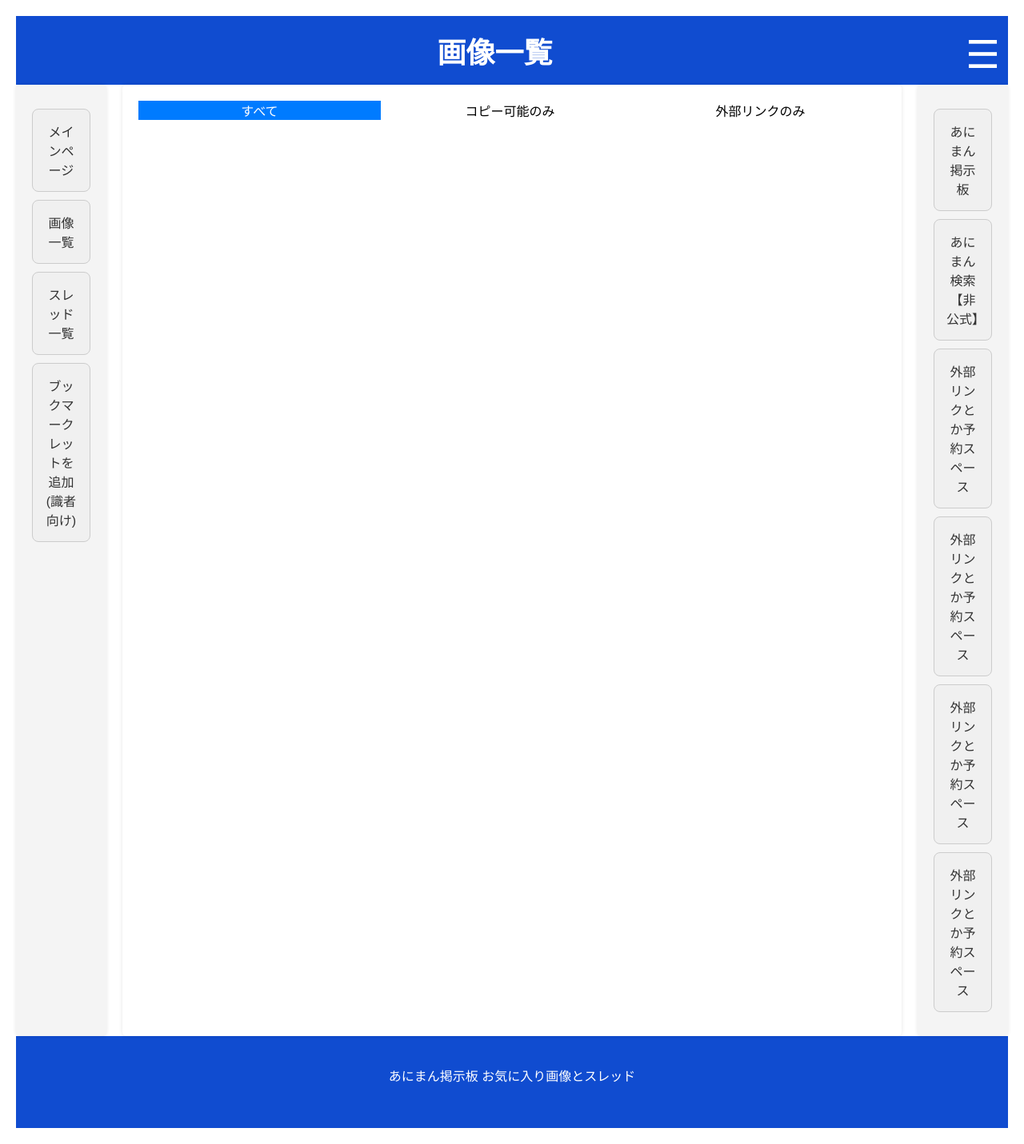
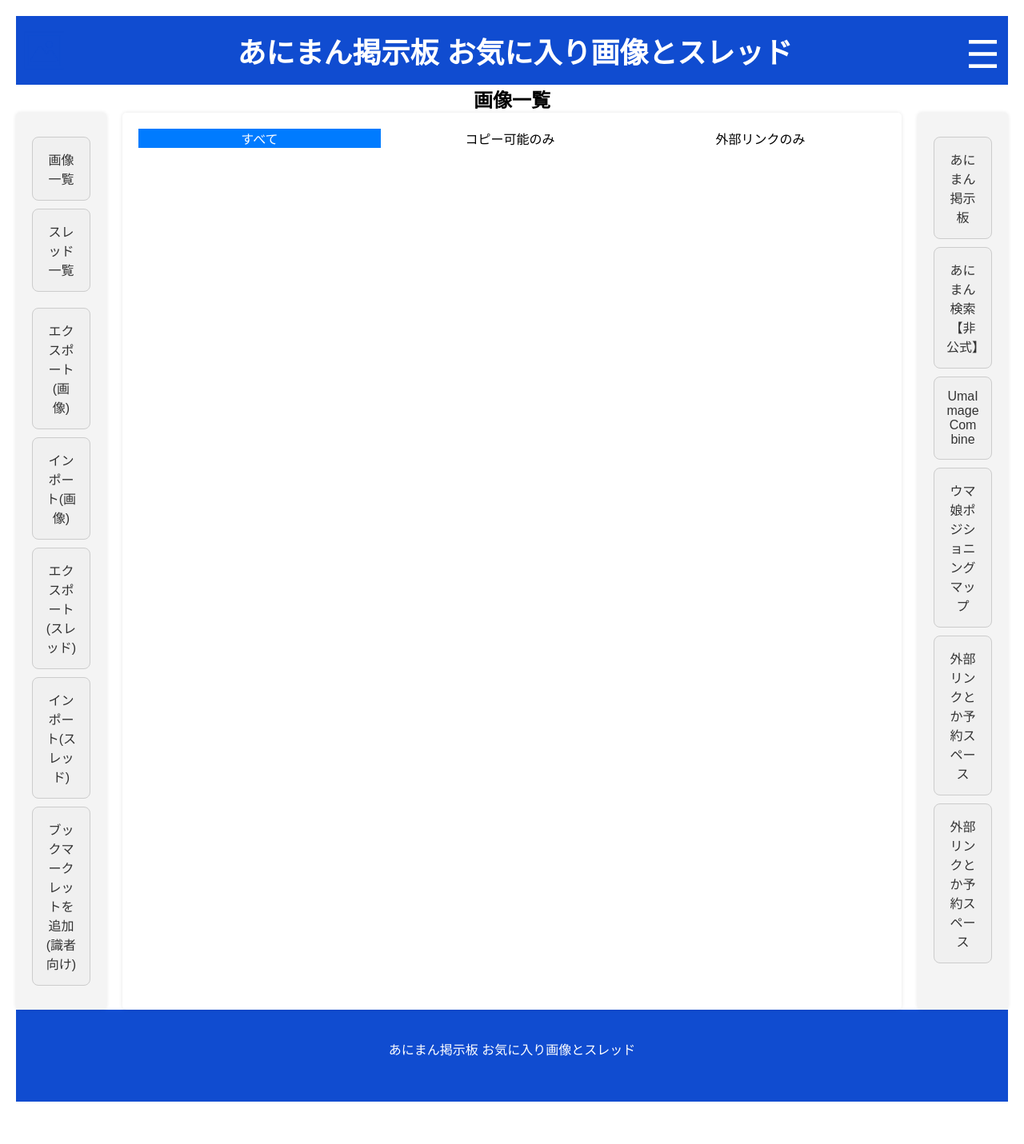
Before and after one commit to channkenn/animan_image, a Flask app: page /favorites in a window 1280 px wide. Shown: the whole page at 80% size. After the commit the page ends 1378 px from the top, so only its background shows below. Run offline with Flask 3, Linux system fonts and the light colour scheme.

Commit message:
インポートエクスポートのボタンをパネルに変更 ヘッダーを共通化

```diff
--- a/static/js/script.js
+++ b/static/js/script.js
@@ -588,7 +588,18 @@ document.addEventListener("DOMContentLoaded", function () {
         const binaryData = textToBinary(jsonString);
         console.log('Binary Data:', binaryData);
         binaryToRgbImage(binaryData, 300); // 幅300ピクセルで描画
-        downloadCanvasAsPNG('favorites_images.png');
+        // 現在の日付と時間を取得
+        var now = new Date();
+        var year = now.getFullYear();
+        var month = ("0" + (now.getMonth() + 1)).slice(-2);  // 2桁表示
+        var day = ("0" + now.getDate()).slice(-2);            // 2桁表示
+        var hours = ("0" + now.getHours()).slice(-2);         // 2桁表示
+        var minutes = ("0" + now.getMinutes()).slice(-2);     // 2桁表示
+        var seconds = ("0" + now.getSeconds()).slice(-2);     // 2桁表示
+
+        // ファイル名を作成
+        var formattedFilename = "image" + year + month + day + hours + minutes + seconds + ".png";
+        downloadCanvasAsPNG(formattedFilename);
         });
     }
     const threadexportButton = document.getElementById('threadexportButton');
@@ -600,7 +611,18 @@ document.addEventListener("DOMContentLoaded", function () {
         const binaryData = textToBinary(jsonString);
         console.log('Binary Data:', binaryData);
         binaryToRgbImage(binaryData, 300); // 幅300ピクセルで描画
-        downloadCanvasAsPNG('favorite_threads.png');
+        // 現在の日付と時間を取得
+        var now = new Date();
+        var year = now.getFullYear();
+        var month = ("0" + (now.getMonth() + 1)).slice(-2);  // 2桁表示
+        var day = ("0" + now.getDate()).slice(-2);            // 2桁表示
+        var hours = ("0" + now.getHours()).slice(-2);         // 2桁表示
+        var minutes = ("0" + now.getMinutes()).slice(-2);     // 2桁表示
+        var seconds = ("0" + now.getSeconds()).slice(-2);     // 2桁表示
+
+        // ファイル名を作成
+        var formattedFilename = "thread" + year + month + day + hours + minutes + seconds + ".png";
+        downloadCanvasAsPNG(formattedFilename);
         });
     }
      // インポートボタンのイベントリスナー
--- a/static/styles.css
+++ b/static/styles.css
@@ -1,9 +1,14 @@
 /* 基本的なスタイル */
 body {
     font-family: Arial, sans-serif;
+    text-align: center;       /* テキストを中央揃え */
     margin: 20px;
 }
-
+h1 {
+    display: inline-block;  /* インラインブロックにして、テキストを中央に配置 */
+    font-size: 24px;         /* 必要に応じてサイズ調整 */
+    margin: 0;               /* 不要な余白をなくす */
+}
 /* ヘッダースタイル */
 header {
     background-color: #104cd0; /* ヘッダーの背景色 */
@@ -39,6 +44,19 @@ header button {
     font-size: 1em; /* ボタンのフォントサイズ調整 */
     cursor: pointer; /* ボタンをクリック可能に */
 }
+.header-title-link {
+    text-decoration: none;    /* リンクの下線を消す */
+    color: inherit;           /* 親要素の色を引き継ぐ */
+    display: inline;          /* インライン要素として表示 */
+    font-size: inherit;       /* 親のフォントサイズを引き継ぐ */
+    font-weight: inherit;     /* 親のフォントの太さを引き継ぐ */
+    cursor: pointer;          /* クリック可能であることを示す */
+}
+
+.header-title-link:hover {
+    text-decoration: underline; /* ホバー時に下線を表示（任意） */
+}
+
 /* ハンバーガーアイコンのスタイル */
 .hamburger-menu {
     font-size: 30px;
@@ -100,7 +118,14 @@ a.link-res-number:hover {
     font-size: 16px;
     text-align: center;
     transition: background-color 0.3s, box-shadow 0.3s;
+
+    /* 折り返し設定 */
+    word-break: break-all;       /* 単語の途中で折り返し */
+    overflow-wrap: break-word;   /* 長い単語を折り返す */
+    white-space: normal;         /* 自動折り返しを許可 */
+    max-width: 100%;             /* 親要素の幅に収める */
 }
+
 
 .panel-link:hover {
     background-color: #e0e0e0;
--- a/templates/favorite.html
+++ b/templates/favorite.html
@@ -9,18 +9,16 @@
     <title>お気に入り</title>
 </head>
 <body>
-    <header>
-        <meta property="og:description" content="あにまん掲示板のスレッドや画像を一覧できるようにします">
-        <meta property="og:image" content="https://linguistic-sherilyn-animanimage-50068fef.koyeb.app/static/icons/image-icon.png">
-        <img src="static/icons/image-icon.png" alt="サムネイル画像" style="visibility: hidden; width: 0; height: 0;">
-        <h1>画像一覧</h1>
-        <span class="hamburger-menu">&#9776;</span> <!-- ハンバーガーアイコン -->
-    </header>
+    <!-- ヘッダー -->
+    {% include 'header.html' %}
+    <h1>画像一覧</h1>
     <!-- 20241215 ２カラムレイアウト対応-->
     <div class="container">
         <!-- 左側カラム -->
         <div class="left-column">
             {% include 'left-column-own.html' %}
+            <!-- 左側カラム pngインポートエクスポート -->
+            {% include 'left-column-io-png.html' %}
         </div>
         <!-- メインカラム -->
         <div class="main-column">
--- /dev/null
+++ b/templates/header.html
@@ -0,0 +1,5 @@
+<header>
+    <img src="static/icons/image-icon.png" alt="サムネイル画像">
+    <h1><a href="/" class="header-title-link">あにまん掲示板&nbsp;お気に入り画像とスレッド</a></h1>
+    <span class="hamburger-menu">&#9776;</span> <!-- ハンバーガーアイコン -->
+</header>
--- a/templates/left-column-io-png.html
+++ b/templates/left-column-io-png.html
@@ -1,8 +1,14 @@
 <div>
-    <!-- <button id="exportButton">エクスポート</button> -->
-    <a href="#" id="imageexportButton" class="panel-link">画像一覧エクスポート</a>
-    <input type="file" id="importimageFile" accept="image/png">
-    <a href="#" id="threadexportButton" class="panel-link">スレッド一覧エクスポート</a>
-    <input type="file" id="importthreadFile" accept="image/png">
+    <a href="#" id="imageexportButton" class="panel-link">エクスポート(画像)</a>
+    <label for="importimageFile" class="panel-link">インポート(画像)</label>
+    <input type="file" id="importimageFile" accept="image/png" style="display: none;">
+
+    <a href="#" id="threadexportButton" class="panel-link">エクスポート(スレッド)</a>
+    <label for="importthreadFile" class="panel-link">インポート(スレッド)</label>
+    <input type="file" id="importthreadFile" accept="image/png" style="display: none;">
+
     <canvas id="canvas" style="display: none;"></canvas>
+    <!-- ブックマークレット追加リンク -->
+    <a href="javascript:void(0);" class="panel-link" id="bookmarkLink" onclick="addBookmarklet();">ブックマークレットを追加(識者向け)</a>
+
 </div>
--- a/templates/left-column-own.html
+++ b/templates/left-column-own.html
@@ -1,7 +1,5 @@
 <div class="left-column-own">
-    <a href="/" class="panel-link">メインページ</a>
+    <!-- <a href="/" class="panel-link">メインページ</a> -->
     <a href="/favorites" class="panel-link">画像一覧</a>
     <a href="/favorite-threads" class="panel-link">スレッド一覧</a>
-    <!-- ブックマークレット追加リンク -->
-    <a href="javascript:void(0);" class="panel-link" id="bookmarkLink" onclick="addBookmarklet();">ブックマークレットを追加(識者向け)</a>
 </div>
--- a/templates/right-column.html
+++ b/templates/right-column.html
@@ -2,8 +2,8 @@
 <div class="right-column">
     <a href="https://bbs.animanch.com/" class="panel-link">あにまん掲示板</a>
     <a href="https://animanman.github.io/" class="panel-link">あにまん検索【非公式】</a>
-    <a href="/" class="panel-link">外部リンクとか予約スペース</a>
-    <a href="/" class="panel-link">外部リンクとか予約スペース</a>
+    <a href="https://kuramiya.github.io/UmaImageCombine/" class="panel-link">UmaImageCombine</a>
+    <a href="https://kuramiya.github.io/UmaPositioningMap/" class="panel-link">ウマ娘ポジショニングマップ</a>
     <a href="/" class="panel-link">外部リンクとか予約スペース</a>
     <a href="/" class="panel-link">外部リンクとか予約スペース</a>
 </div>
```
Also changed, not shown: templates/favorite_threads.html (+5 -5 lines), templates/index.html (+2 -5 lines), templates/view_thread.html (+4 -5 lines).
